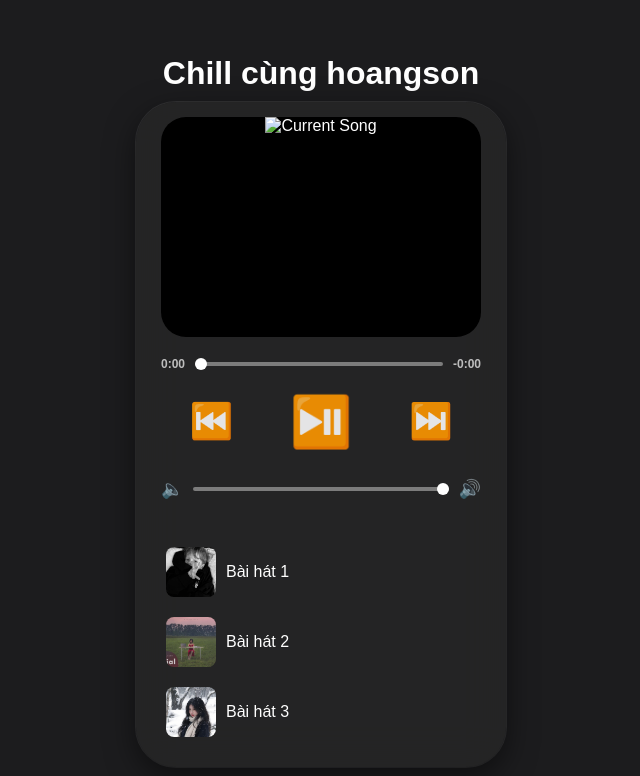
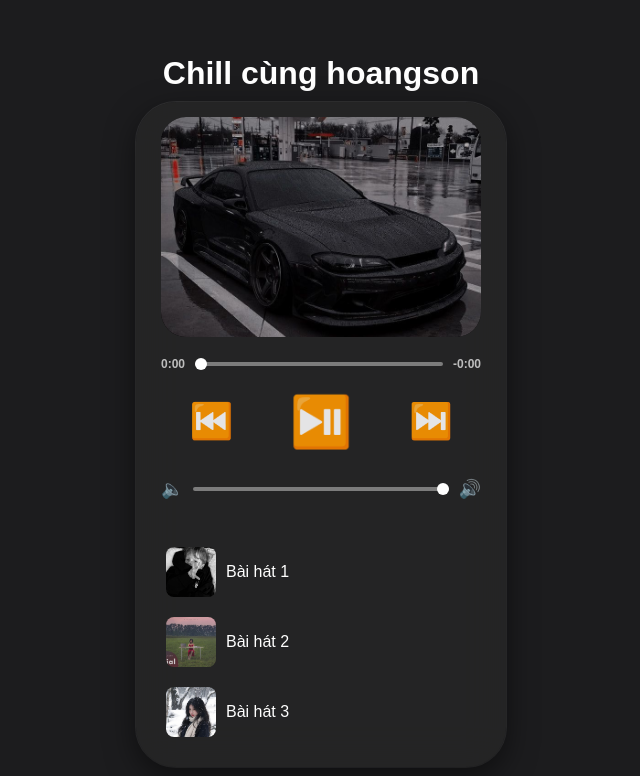
Before and after one commit to HoangSon099/Nh-c-Hay, a plain HTML site: page hoangson.html in a window 1280 px wide. Shown: the whole page, without its empty margins (319-959 px from the left). Drawn offline with Linux system fonts and the light colour scheme.

Commit message:
Update hoangson.html

```diff
--- a/hoangson.html
+++ b/hoangson.html
@@ -192,7 +192,7 @@
 
   <div class="player">
     <div class="video-frame">
-        <img id="currentCover" src="mqdefault.jpg" alt="Current Song" class="cover">
+        <img id="currentCover" src="4d65b949-08a2-4d8f-893b-64deaae74076.jpg" alt="Current Song" class="cover">
     </div>
 
     <div class="slider-container">
```
